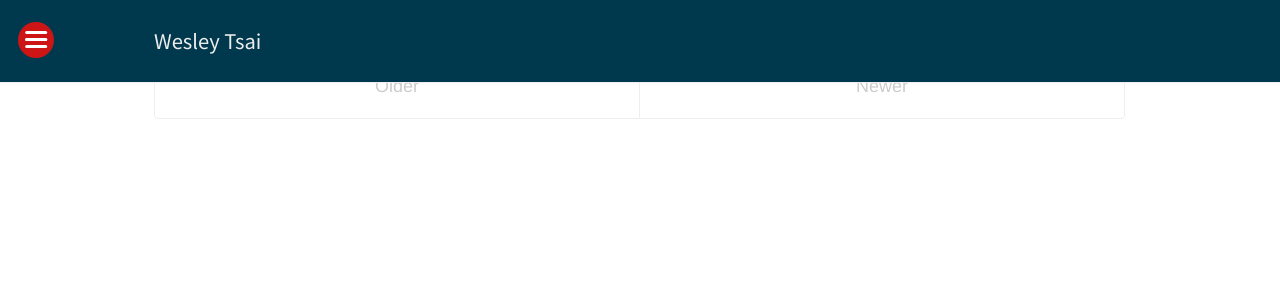
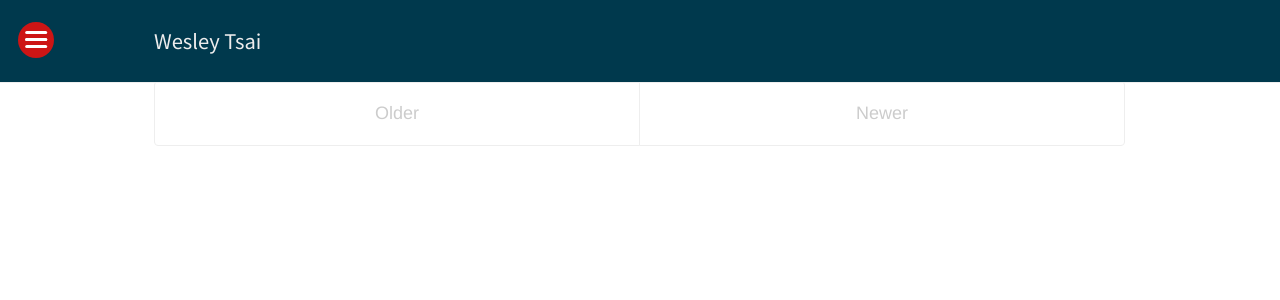
Before and after one commit to wezleytsai/wezleytsai.github.io, a Jekyll site: the page built from index.html, in a window 1280 px wide. Shown: the top 300 px of the page. Built offline with Jekyll 4.4.1, drawn with Linux system fonts in a browser that asks for light colours; nearby versions of some CDN libraries; the list of posts is cut into pages by our own code.

Commit message:
Pagination margin adjustment

```diff
--- a/public/css/wyzt.css
+++ b/public/css/wyzt.css
@@ -353,50 +353,6 @@
 }
 
 
-/*
-.sidebar-toggle:before {
-  display: none;
-
-  width: 1rem;
-  height: .75rem;
-  content: "";
-  background-image: -webkit-linear-gradient(to bottom, #555, #555 20%, #fff 20%, #fff 40%, #555 40%, #555 60%, #fff 60%, #fff 80%, #555 80%, #555 100%);
-  background-image:    -moz-linear-gradient(to bottom, #555, #555 20%, #fff 20%, #fff 40%, #555 40%, #555 60%, #fff 60%, #fff 80%, #555 80%, #555 100%);
-  background-image:     -ms-linear-gradient(to bottom, #555, #555 20%, #fff 20%, #fff 40%, #555 40%, #555 60%, #fff 60%, #fff 80%, #555 80%, #555 100%);
-  background-image:         linear-gradient(to bottom, #555, #555 20%, #fff 20%, #fff 40%, #555 40%, #555 60%, #fff 60%, #fff 80%, #555 80%, #555 100%);
-}
-
-
-.sidebar-toggle:active,
-#sidebar-checkbox:focus ~ .sidebar-toggle,
-#sidebar-checkbox:checked ~ .sidebar-toggle {
-  color: #fff;
-  background-color: #cd1515;
-}
-
-.sidebar-toggle:active:before,
-#sidebar-checkbox:focus ~ .sidebar-toggle:before,
-#sidebar-checkbox:checked ~ .sidebar-toggle:before {
-  background-image: -webkit-linear-gradient(to bottom, #fff, #fff 20%, #555 20%, #555 40%, #fff 40%, #fff 60%, #555 60%, #555 80%, #fff 80%, #fff 100%);
-  background-image:    -moz-linear-gradient(to bottom, #fff, #fff 20%, #555 20%, #555 40%, #fff 40%, #fff 60%, #555 60%, #555 80%, #fff 80%, #fff 100%);
-  background-image:     -ms-linear-gradient(to bottom, #fff, #fff 20%, #555 20%, #555 40%, #fff 40%, #fff 60%, #555 60%, #555 80%, #fff 80%, #fff 100%);
-  background-image:         linear-gradient(to bottom, #fff, #fff 20%, #555 20%, #555 40%, #fff 40%, #fff 60%, #555 60%, #555 80%, #fff 80%, #fff 100%);
-}
-
-*/
-
-@media (min-width: 30.1em) {
-  .sidebar-toggle {
-    position: fixed;
-  }
-}
-
-@media print {
-  .sidebar-toggle {
-    display: none;
-  }
-}
-
 /* Slide effect
  *
  * Handle the sliding effects of the sidebar and content in one spot, seperate
@@ -442,22 +398,6 @@
           transform: translateX(14rem);
 }
 
-/*
-#sidebar-checkbox:checked + .sidebar {
-  z-index: 10;
-  visibility: visible;
-}
-
-#sidebar-checkbox:checked ~ .masthead,
-#sidebar-checkbox:checked ~ .sidebar,
-#sidebar-checkbox:checked ~ .wrap,
-#sidebar-checkbox:checked ~ .sidebar-toggle {
-  -webkit-transform: translateX(14rem);
-      -ms-transform: translateX(14rem);
-          transform: translateX(14rem);
-}
-*/
-
 
 /*
  * Posts and pages
@@ -468,9 +408,17 @@
 
 .page,
 .post {
-  margin-bottom: 4em;
+  margin-bottom: 4rem;
+  padding-top: 1rem;
+}
+
+.post:last-child {
+  margin-bottom: 0;
+}
+
+.page,
+.posts {
   margin-top: 4.5rem;
-  padding-top: 1rem;
 }
 
 
@@ -528,6 +476,7 @@
 
 .pagination {
   overflow: hidden; /* clearfix */
+  margin-top: 4rem;
   margin-left: -1rem;
   margin-right: -1rem;
   font-family: "PT Sans", Helvetica, Arial, sans-serif;
@@ -552,7 +501,7 @@
 
 @media (min-width: 30em) {
   .pagination {
-    margin: 3rem 0;
+    margin: 4rem 0;
   }
   .pagination-item {
     float: left;
```
Also changed, not shown: _drafts/2015-06-07-test-post-number-2.md (added, +18 -0 lines).
